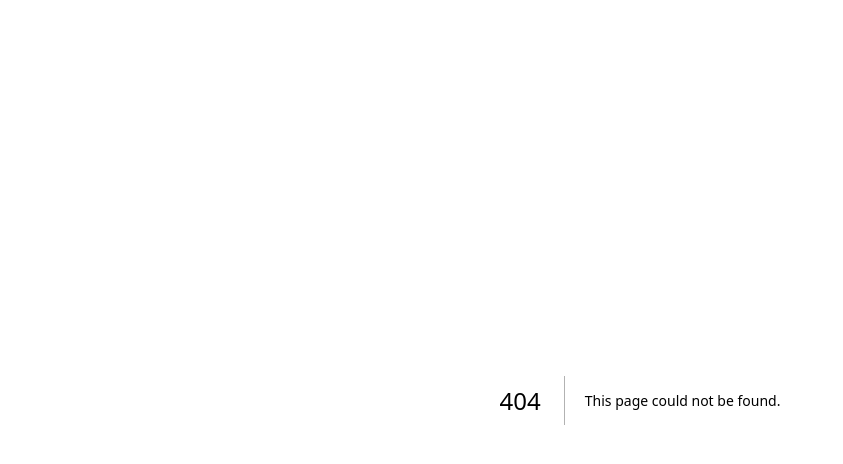
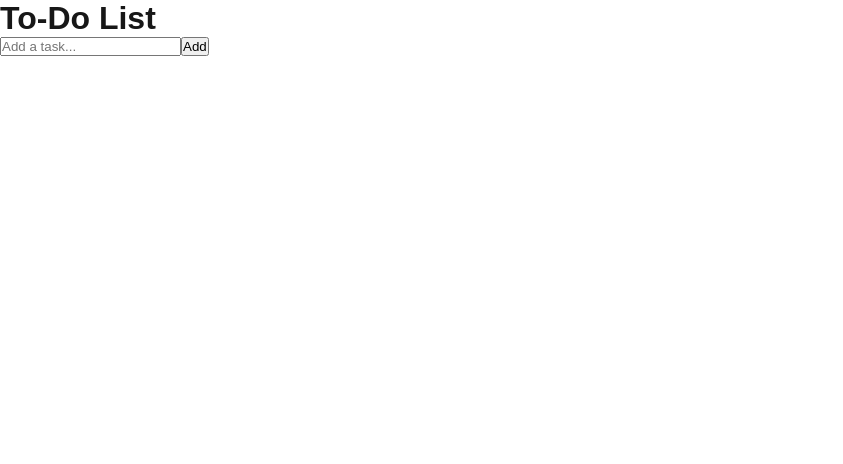
Before and after one commit to IMan7736/trashchute, a Next.js app: page /todos in a window 1280 px wide. Before the commit this address had no page. Shown: the top 464 px of the page, without its empty margins (0-843 px from the left). Built offline with nearby package versions, Linux system fonts and the light colour scheme.

Commit message:
add todos page with full functionality

```diff
--- a/src/app/about/page.js
+++ b/src/app/about/page.js
@@ -1,8 +1,11 @@
+import Link from "next/link";
+
 export default function About() {
   return (
     <div>
       <h1>About Page</h1>
       <p>This is the about page</p>
+      <Link href="/">Go back Home</Link>
     </div>
   );
 }
--- a/src/app/page.js
+++ b/src/app/page.js
@@ -1,8 +1,12 @@
+import Link from "next/link";
+
 export default function Home() {
   return (
     <div>
       <h1>Welcome to my Next.js App</h1>
       <p>This is the home page</p>
+      <Link href="/about">Go to About page</Link>
+      <Link href="/todos">Go to Todos</Link>
     </div>
   );
 }
--- /dev/null
+++ b/src/app/todos/page.js
@@ -0,0 +1,54 @@
+"use client";
+
+import Link from "next/link";
+import { useState } from "react";
+
+
+export default function Todos() {
+  const [todos, setTodos] = useState([]);
+  const [input, setValue] = useState("");
+
+  function addTodo() {
+    console.log("addTodo called", input);
+    if (input.trim() === "") return;
+    setTodos([...todos, { text: input, done: false }]);
+    setValue("");
+  }
+
+  function toggleTodo(index) {
+    setTodos(todos.map((todo, i) =>
+      i === index ? { ...todo, done: !todo.done } : todo
+    ));
+  }
+
+  function deleteTodo(index) {
+    setTodos(todos.filter((_, i) => i !== index));
+  }
+
+  return (
+    <div>
+      <h1>To-Do List</h1>
+      <input
+        value={input}
+        onChange={(e) => setValue(e.target.value)}
+        placeholder="Add a task..."
+      />
+      <button onClick={addTodo}>Add</button>
+
+      <ul>
+        {todos.map((todo, index) => (
+          <li key={index}>
+            <span
+              onClick={() => toggleTodo(index)}
+              style={{ textDecoration: todo.done ? "line-through" : "none", cursor: "pointer" }}
+            >
+              {todo.text}
+            </span>
+            <button onClick={() => deleteTodo(index)}>Delete</button>
+            <Link href="/">← Back to Home</Link>
+          </li>
+        ))}
+      </ul>
+    </div>
+  );
+}
```
